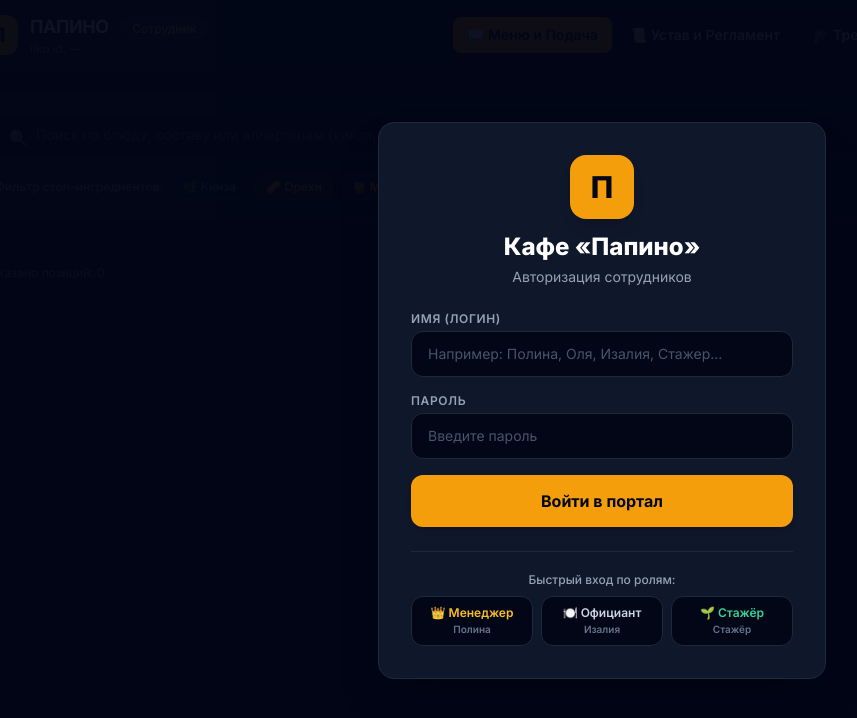
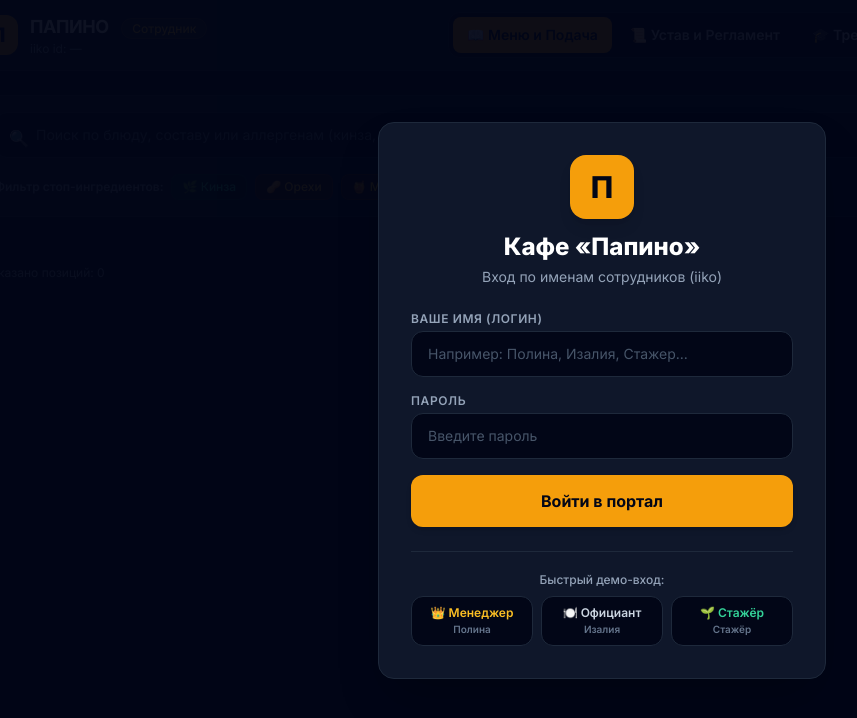
Before and after one commit to 00MaksSokol00/papiinfo, a plain HTML site: page index.html in a window 1280 px wide. Shown: the whole page, without its empty margins (38-895 px from the left). Drawn offline with nearby package versions, Linux system fonts and the light colour scheme.

Commit message:
index.html

```diff
--- a/index.html
+++ b/index.html
@@ -18,30 +18,30 @@
 </head>
 <body class="bg-slate-950 text-slate-100 min-h-screen flex flex-col selection:bg-amber-500 selection:text-slate-950">
 
-  <!-- ЭКРАН АВТОРИЗАЦИИ С СОТРУДНИКАМИ ИЗ IIKO -->
+  <!-- ЭКРАН АВТОРИЗАЦИИ ПО СПИСКУ IIKO -->
   <div id="login-screen" class="fixed inset-0 bg-slate-950/95 z-50 flex items-center justify-center p-4">
     <div class="bg-slate-900 rounded-2xl shadow-2xl max-w-md w-full p-8 border border-slate-800">
       <div class="text-center mb-6">
         <div class="inline-flex items-center justify-center w-16 h-16 rounded-2xl bg-amber-500 text-slate-950 font-extrabold text-3xl mb-3 shadow-lg">П</div>
         <h1 class="text-2xl font-extrabold text-white">Кафе «Папино»</h1>
-        <p class="text-sm text-slate-400 mt-1">Авторизация сотрудников</p>
+        <p class="text-sm text-slate-400 mt-1">Вход по именам сотрудников (iiko)</p>
       </div>
 
       <form id="login-form" class="space-y-4">
         <div>
-          <label class="block text-xs font-semibold uppercase tracking-wider text-slate-400 mb-1">Имя (логин)</label>
-          <input type="text" id="login-user" required placeholder="Например: Полина, Оля, Изалия, Стажер..." class="w-full px-4 py-3 rounded-xl bg-slate-950 border border-slate-800 text-white placeholder-slate-600 focus:border-amber-500 focus:ring-2 focus:ring-amber-500/20 outline-none transition text-sm" />
+          <label class="block text-xs font-semibold uppercase tracking-wider text-slate-400 mb-1">Ваше имя (Логин)</label>
+          <input type="text" id="login-user" required placeholder="Например: Полина, Изалия, Стажер..." class="w-full px-4 py-3 rounded-xl bg-slate-950 border border-slate-800 text-white placeholder-slate-600 focus:border-amber-500 focus:ring-2 focus:ring-amber-500/20 outline-none transition text-sm" />
         </div>
         <div>
           <label class="block text-xs font-semibold uppercase tracking-wider text-slate-400 mb-1">Пароль</label>
           <input type="password" id="login-pass" required placeholder="Введите пароль" class="w-full px-4 py-3 rounded-xl bg-slate-950 border border-slate-800 text-white placeholder-slate-600 focus:border-amber-500 focus:ring-2 focus:ring-amber-500/20 outline-none transition text-sm" />
         </div>
-        <div id="login-error" class="hidden text-xs text-red-400 bg-red-950/50 border border-red-900 p-3 rounded-lg font-medium">Неверное имя или пароль. Проверьте список внизу.</div>
+        <div id="login-error" class="hidden text-xs text-red-400 bg-red-950/50 border border-red-900 p-3 rounded-lg font-medium">Неверное имя или пароль. Проверьте правильность написания.</div>
         <button type="submit" class="w-full py-3.5 bg-amber-500 hover:bg-amber-400 text-slate-950 font-bold rounded-xl shadow-md transition">Войти в портал</button>
       </form>
 
       <div class="mt-6 pt-5 border-t border-slate-800">
-        <p class="text-xs text-center text-slate-400 mb-2 font-medium">Быстрый вход по ролям:</p>
+        <p class="text-xs text-center text-slate-400 mb-2 font-medium">Быстрый демо-вход:</p>
         <div class="grid grid-cols-3 gap-2">
           <button onclick="quickLogin('полина','123')" class="p-2 bg-slate-950 hover:bg-slate-800 border border-slate-800 text-amber-400 rounded-xl text-xs font-semibold transition text-center">👑 Менеджер<br><span class="text-[10px] text-slate-500">Полина</span></button>
           <button onclick="quickLogin('изалия','123')" class="p-2 bg-slate-950 hover:bg-slate-800 border border-slate-800 text-slate-300 rounded-xl text-xs font-semibold transition text-center">🍽️ Официант<br><span class="text-[10px] text-slate-500">Изалия</span></button>
```
